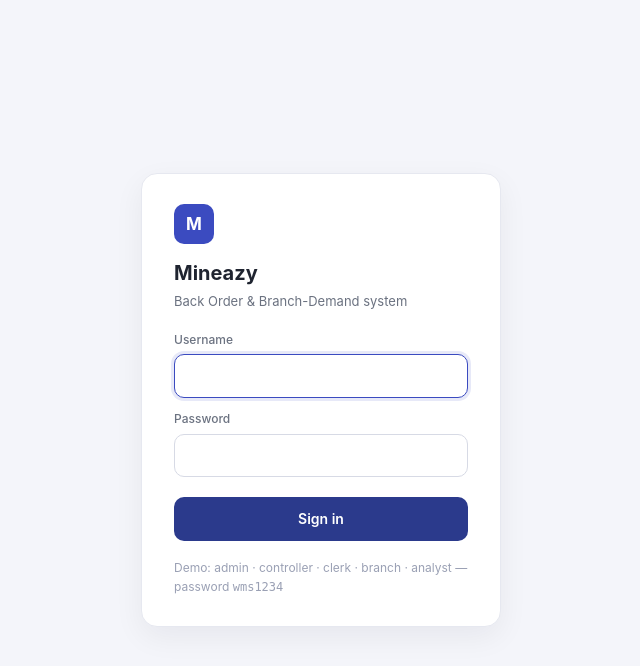
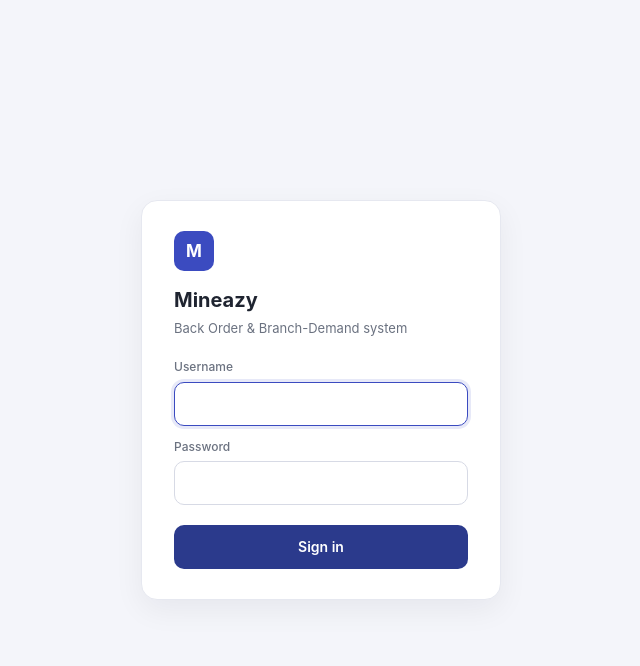
Before and after one commit to katekfoucher-maker/mineazy-wms, a FastAPI app: page /login in a window 1280 px wide. Shown: the top 666 px of the page, without its empty margins (319-959 px from the left). Run offline with FastAPI, Linux system fonts and the light colour scheme.

Commit message:
Remove demo credentials hint from the login page
Advertising a shared demo password on a real, internet-facing
production login screen is bad practice for a live company system,
even after the demo accounts themselves were deleted from prod DBs.

Co-Authored-By: Claude Sonnet 5 <noreply@anthropic.com>

```diff
--- a/wms/web/templates/login.html
+++ b/wms/web/templates/login.html
@@ -18,7 +18,6 @@
         color:#fff;font:inherit;font-weight:600;cursor:pointer}
  button:hover{background:var(--brand)}
  .flash{margin-top:14px;padding:10px 12px;border-radius:9px;font-size:13px;background:#fee2e2;color:#b91c1c}
- .hint{margin-top:18px;font-size:12px;color:#9aa0b4}
 </style></head><body>
 <form class="box" method="post" action="/login">
   <div class="logo">M</div>
@@ -30,6 +29,5 @@
   <input name="password" type="password" autocomplete="current-password">
   <button type="submit">Sign in</button>
   {% for f in flashes %}<div class="flash">{{ f.m }}</div>{% endfor %}
-  <div class="hint">Demo: admin · controller · clerk · branch · analyst — password <code>wms1234</code></div>
 </form>
 </body></html>
```
